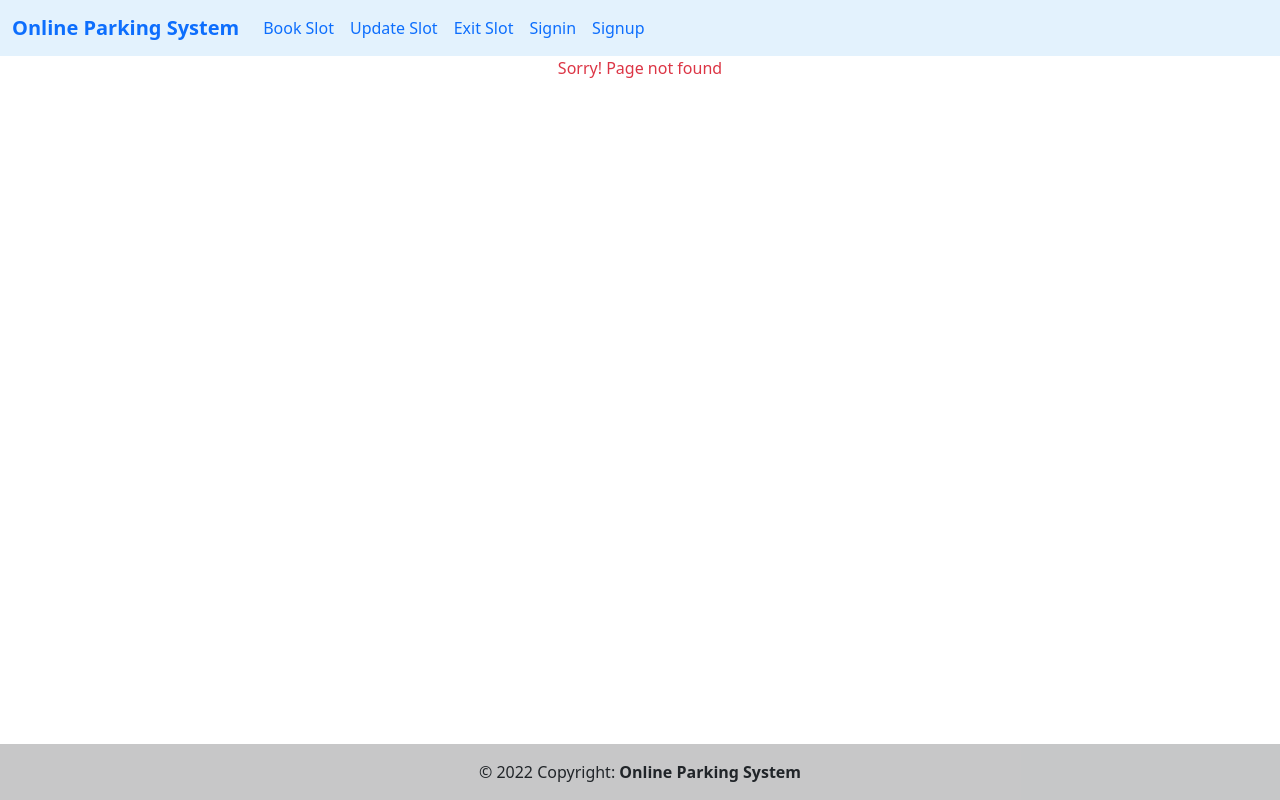
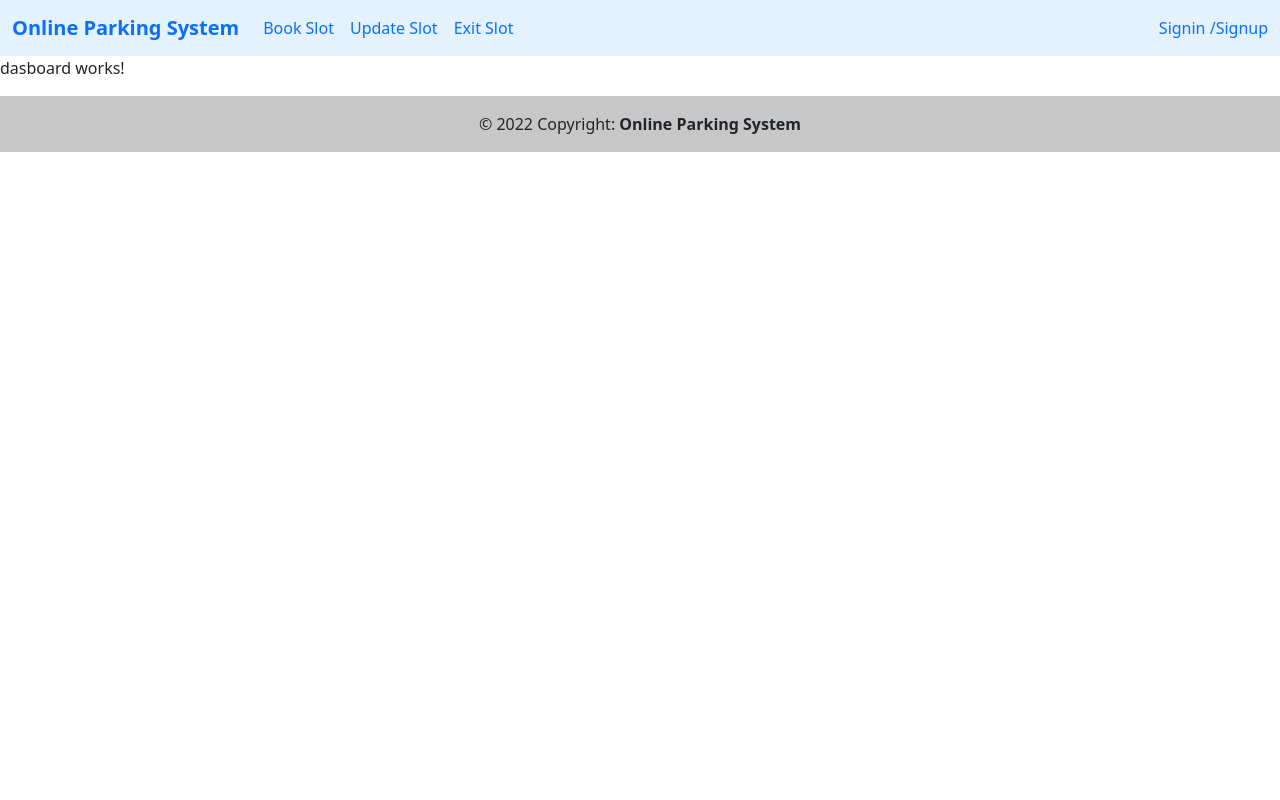
Before and after one commit to Tanweer99/ParkingLot, an Angular app in the folder ParkingLotFrontend/: page /dashboard in a window 1280 px wide. Before the commit this address had no page. Built offline with nearby package versions, Linux system fonts and the light colour scheme.

Commit message:
modification login and signup

```diff
--- /dev/null
+++ b/ParkingLotFrontend/modules/admin/dasboard/dasboard.component.html
@@ -0,0 +1 @@
+<p>dasboard works!</p>
--- /dev/null
+++ b/ParkingLotFrontend/modules/admin/dasboard/dasboard.component.ts
@@ -0,0 +1,15 @@
+import { Component, OnInit } from '@angular/core';
+
+@Component({
+  selector: 'app-dasboard',
+  templateUrl: './dasboard.component.html',
+  styleUrls: ['./dasboard.component.css']
+})
+export class DasboardComponent implements OnInit {
+
+  constructor() { }
+
+  ngOnInit(): void {
+  }
+
+}
--- a/ParkingLotFrontend/modules/authentication/login/login.component.ts
+++ b/ParkingLotFrontend/modules/authentication/login/login.component.ts
@@ -23,7 +23,7 @@ export class LoginComponent implements OnInit {
   onFormSubmit(){
     this.authenticationService.Authentication(this.loginForm.get('email')?.value, this.loginForm.get('password')?.value).subscribe(
        (res) => {
-           if(res.auth == true){
+           if(res.isAuth == true){
               if(res.isAdmin == true){
                  this.route.navigate([''])
               }
@@ -35,6 +35,7 @@ export class LoginComponent implements OnInit {
                        localStorage.setItem('slotNumber', res.userSlot.slotNumber);
                        localStorage.setItem('entryTime', res.userSlot.entryTime);
                        localStorage.setItem('exitTime', res.userSlot.exitTime);
+                       localStorage.setItem('email',res.userSlot.email);
                        this.route.navigate(['']);
                     }
               }
--- a/ParkingLotFrontend/src/app/app-routing.module.ts
+++ b/ParkingLotFrontend/src/app/app-routing.module.ts
@@ -7,6 +7,7 @@ import { LoginComponent } from 'modules/authentication/login/login.component';
 import { PageNotFoundComponent } from 'modules/user/page-not-found/page-not-found.component';
 import { UpdateSlotComponent } from 'modules/user/update-slot/update-slot.component';
 import { SignupComponent } from 'modules/authentication/signup/signup.component';
+import { DasboardComponent } from 'modules/admin/dasboard/dasboard.component';
 const routes: Routes = [
   {
     path : "addSlot", component : AddSlotComponent
@@ -19,6 +20,9 @@ const routes: Routes = [
   },
   {
     path : "updateSlot", component : UpdateSlotComponent
+  },
+  {
+    path: "dashboard" , component: DasboardComponent
   },
   {
     path : "signup", component: SignupComponent
--- a/ParkingLotFrontend/src/app/app.component.html
+++ b/ParkingLotFrontend/src/app/app.component.html
@@ -16,22 +16,25 @@
         <li class="nav-item">
           <a class="nav-link text-primary" routerLink="deleteSlot">Exit Slot</a>
         </li>
-        <li class="nav-item">
-          <a class="nav-link text-primary text-decoration-none" routerLink="signin">Signin</a>
-        </li>
-        <li class="nav-item">
-          <a class="nav-link text-primary text-decoration-none" routerLink="signup">Signup</a>
-        </li>
       </ul>
+
+      <div class="d-flex" *ngIf="!usename">
+           <a routerLink="signin" class="text-decoration-none">Signin / </a>
+           <a routerLink="signup" class="text-decoration-none">Signup</a>
+      </div>
+      <div class="d-flex" *ngIf="usename">
+        <a routerLink="signin" class="text-decoration-none">hi, {{name}} </a>
+        <button class="logout btn btn-danger" (click)="onlogout()" >logout</button>
+      </div>
+
     </div>
   </div>
 </nav>
-
-
+<div>
 <router-outlet></router-outlet>
-
+</div>
 <!-- footer -->
-<footer class="bg-light text-center text-lg-start fixed-bottom">
+<footer class="bg-light text-center text-lg-start">
     <div class="text-center p-3" style="background-color: rgba(0, 0, 0, 0.2);">
       © 2022 Copyright:
       <a class="text-dark text-decoration-none" routerLink="home" ><b>Online Parking System</b></a>
--- a/ParkingLotFrontend/src/app/app.component.ts
+++ b/ParkingLotFrontend/src/app/app.component.ts
@@ -1,10 +1,31 @@
-import { Component } from '@angular/core';
-
+import { Component, OnInit } from '@angular/core';
+import { Router } from '@angular/router';
 @Component({
   selector: 'app-root',
   templateUrl: './app.component.html',
   styleUrls: ['./app.component.css']
 })
-export class AppComponent {
+export class AppComponent implements OnInit{
+
+  name:any
+  usename=false
   title = 'ParkingLot';
+  constructor(private router:Router){}
+
+  ngOnInit(): void {
+    this.name = localStorage.getItem('name');
+    if(this.name == null){
+       this.usename=false
+    }
+    else{
+      this.usename=true
+    }
+  }
+
+  onlogout(){
+    alert('Logout Successfully!');
+          this.usename=false
+          localStorage.clear();
+  }
+
 }
--- a/ParkingLotFrontend/src/app/app.module.ts
+++ b/ParkingLotFrontend/src/app/app.module.ts
@@ -6,6 +6,8 @@ import { AppComponent } from './app.component';
 import { NgbModule } from '@ng-bootstrap/ng-bootstrap';
 import { UserModule } from 'modules/user/user.module';
 import { AuthenticationModule } from 'modules/authentication/authentication.module';
+import { AdminModule } from 'modules/admin/admin.module';
+
 @NgModule({
   declarations: [
     AppComponent
@@ -16,7 +18,8 @@ import { AuthenticationModule } from 'modules/authentication/authentication.modu
     HttpClientModule,
     NgbModule,
     UserModule,
-    AuthenticationModule
+    AuthenticationModule,
+    AdminModule
   ],
   providers: [],
   bootstrap: [AppComponent]
--- a/ParkingLotFrontend/src/service/authentication.service.ts
+++ b/ParkingLotFrontend/src/service/authentication.service.ts
@@ -11,9 +11,9 @@ export class AuthenticationService {
   private readonly _baseURL = 'https://localhost:44346';
 
   UserSignUp(userDetails:any) : Observable<any>{
-    return this._httpClient.post(`${this._baseURL}/api/Authentication/Register`,userDetails);
+    return this._httpClient.post(`${this._baseURL}/api/Authentication`,userDetails);
   }
   Authentication(email:any, password:any) : Observable<any>{
-    return this._httpClient.get(`${this._baseURL}/api/${email}/${password}`)
+    return this._httpClient.get(`${this._baseURL}/api/Authentication/Login${email}/${password}`)
   }
 }
--- a/ParkingLotFrontend/src/styles.css
+++ b/ParkingLotFrontend/src/styles.css
@@ -15,3 +15,17 @@
 .user-text{
     font-weight: 500;
 }
+footer{
+    position: relative;
+    bottom: 0;
+    width: 100%;
+}
+.box{
+    display: flex;
+}
+.push{
+    margin-left: auto;
+}
+.logout{
+    margin-left: 10px;
+}
```
Also changed, not shown: ParkingLotFrontend/modules/admin/admin.module.ts (added, +15 -0 lines), ParkingLotFrontend/modules/admin/dasboard/dasboard.component.css (added), 1 other file (tests, documents, lock files or other folders).
